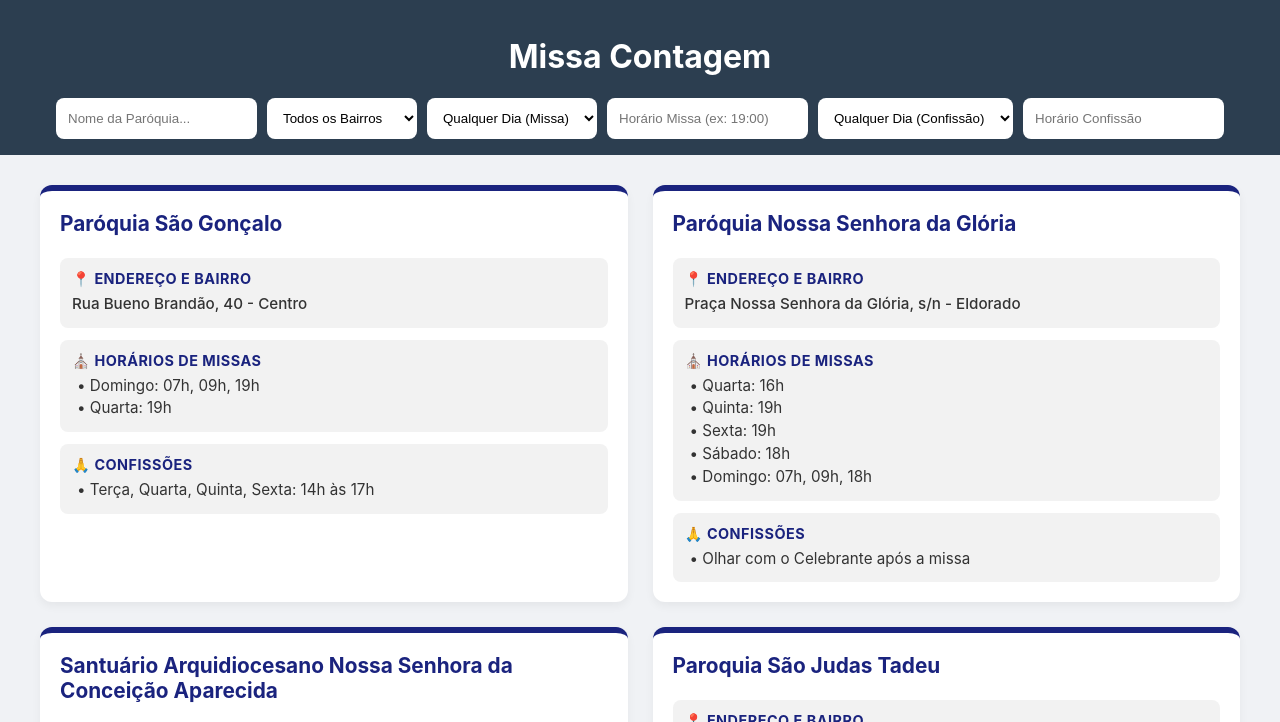
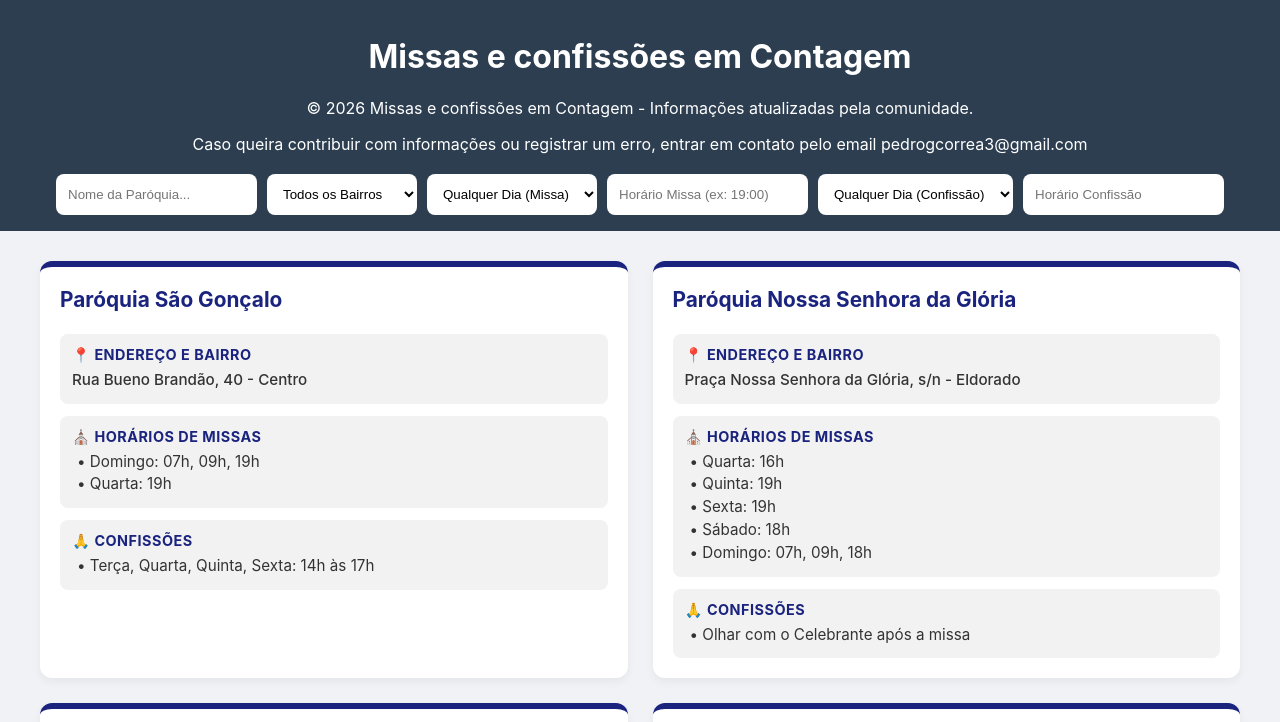
Before and after one commit to PedroGCorrea/Missas-e-Confissoes-em-Contagem, a plain HTML site: page index.html in a window 1280 px wide. Shown: the top 722 px of the page. Drawn offline with Linux system fonts and the light colour scheme.

Commit message:
UPDATE index

```diff
--- a/index.html
+++ b/index.html
@@ -10,7 +10,11 @@
 
 <body>
     <header>
-        <h1>Missa Contagem</h1>
+        <h1>Missas e confissões em Contagem</h1>
+
+        <p>&copy; 2026 Missas e confissões em Contagem - Informações atualizadas pela comunidade.</p>
+        <p> Caso queira contribuir com informações ou registrar um erro, entrar em contato pelo email
+            pedrogcorrea3@gmail.com</p>
 
         <button id="btnToggleFilters" class="mobile-toggle">
             🔍 Filtrar Horários
@@ -54,6 +58,8 @@
 
     <footer>
         <p>&copy; 2026 Missas e confissões em Contagem - Informações atualizadas pela comunidade.</p>
+        <p> Caso queira contribuir com informações ou registrar um erro, entrar em contato pelo email
+            pedrogcorrea3@gmail.com</p>
     </footer>
 
     <script src="logic.js"></script>
```
